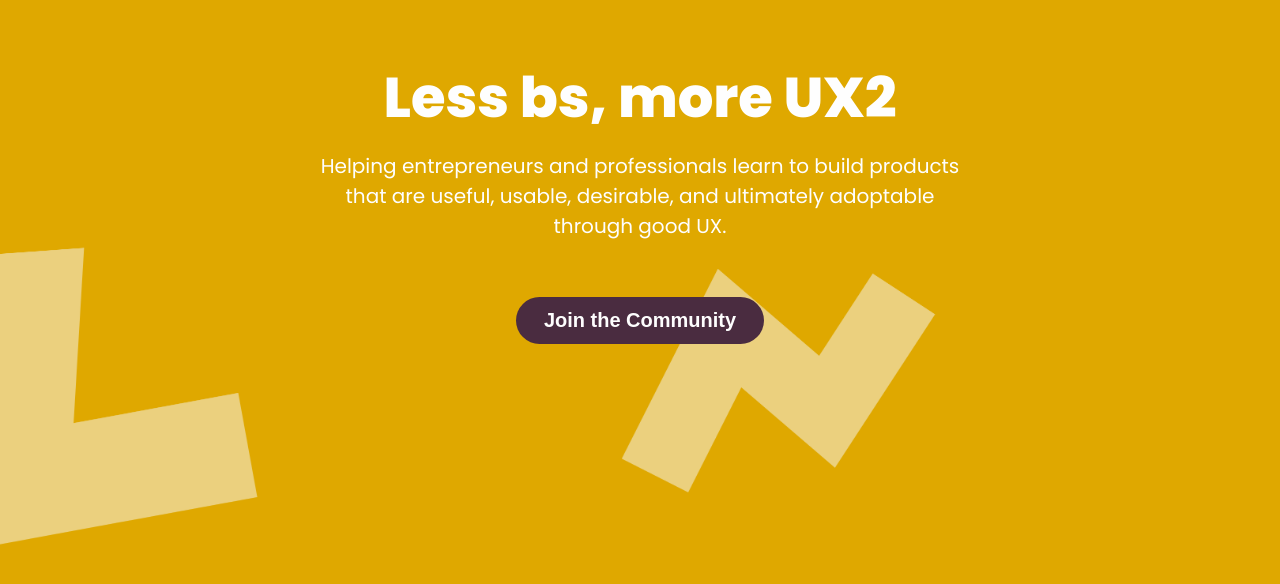
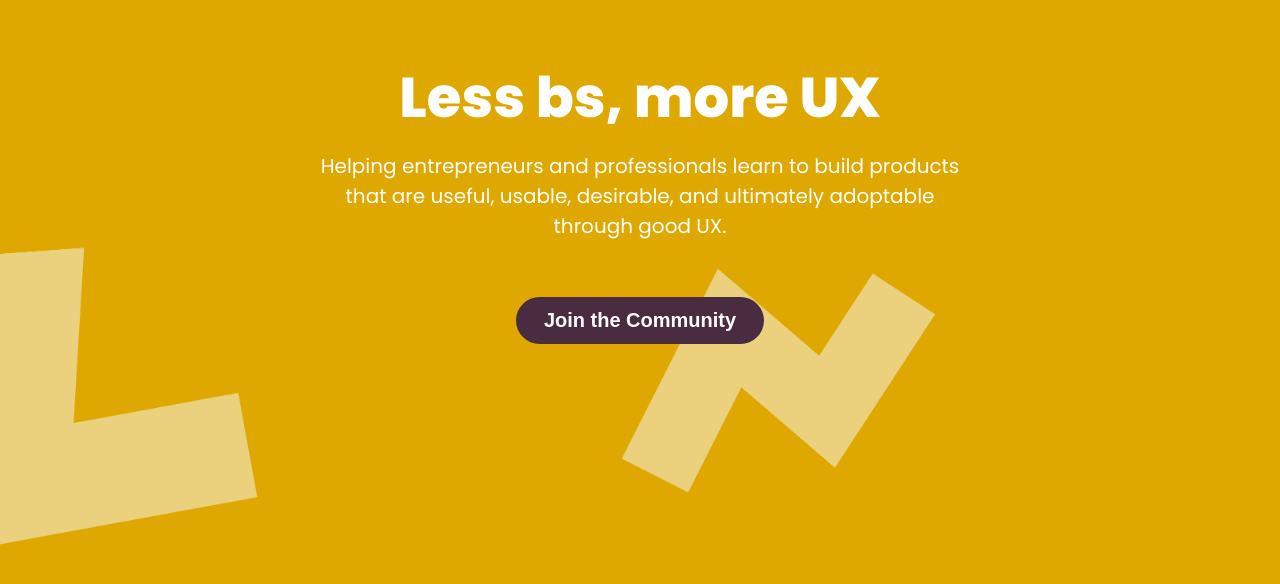
Before and after one commit to chegetim/uxkitchen-react, a Gatsby site: page / in a window 1280 px wide. Shown: the part 216-800 px from the top of the page. Built offline with nearby package versions, Linux system fonts and the light colour scheme; Gatsby itself is replaced by a stand-in of ours.

Commit message:
23rd commit

```diff
--- a/src/pages/index.js
+++ b/src/pages/index.js
@@ -10,7 +10,7 @@ const IndexPage = () => (
     <SEO title="UX Kitchen KE" />
     <div className="Banner">
       <div className="BannerGroup">
-        <h1>Less bs, more UX2</h1>
+        <h1>Less bs, more UX</h1>
         <p>
           Helping entrepreneurs and professionals learn to build products that
           are useful, usable, desirable, and ultimately adoptable through good
```
